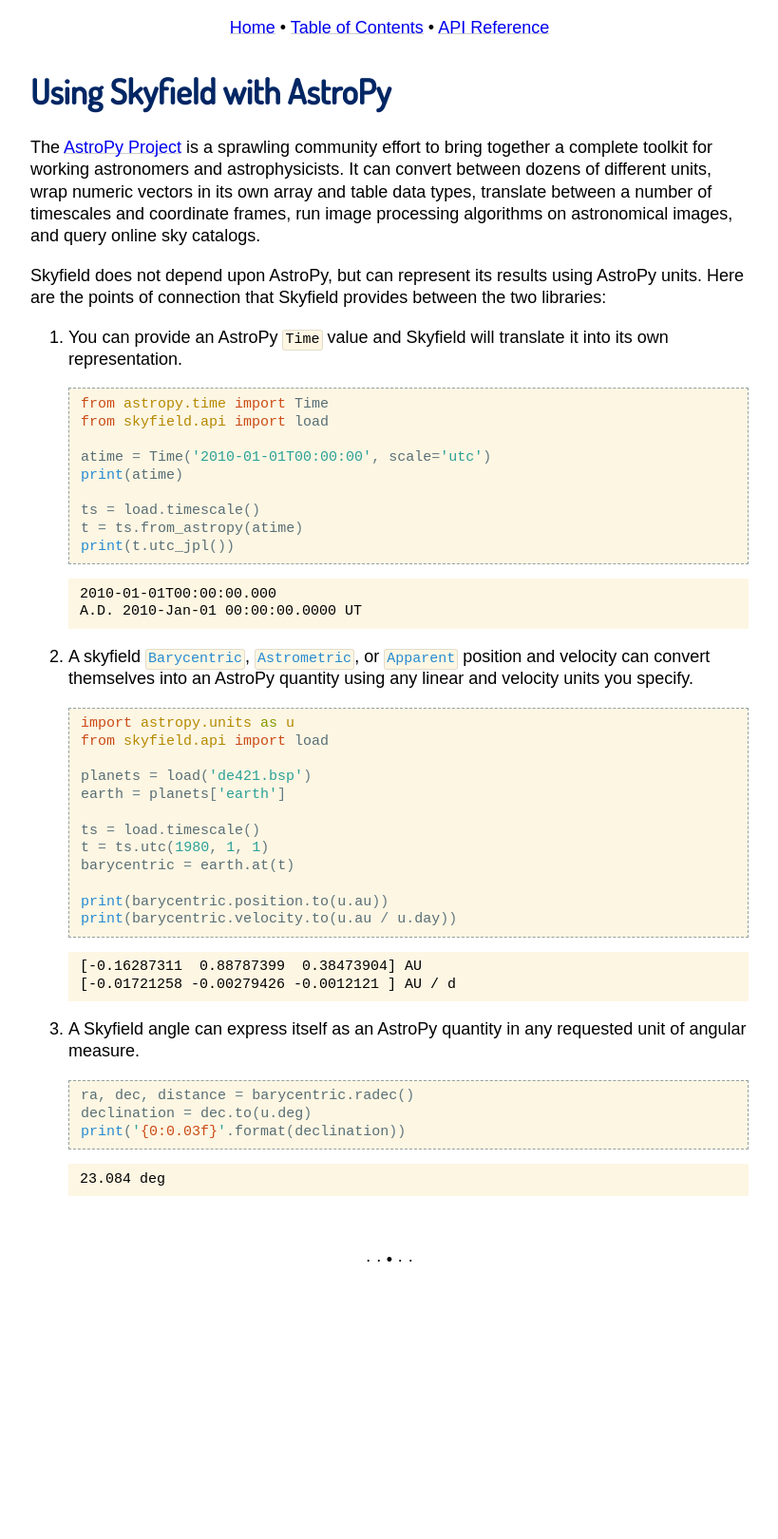
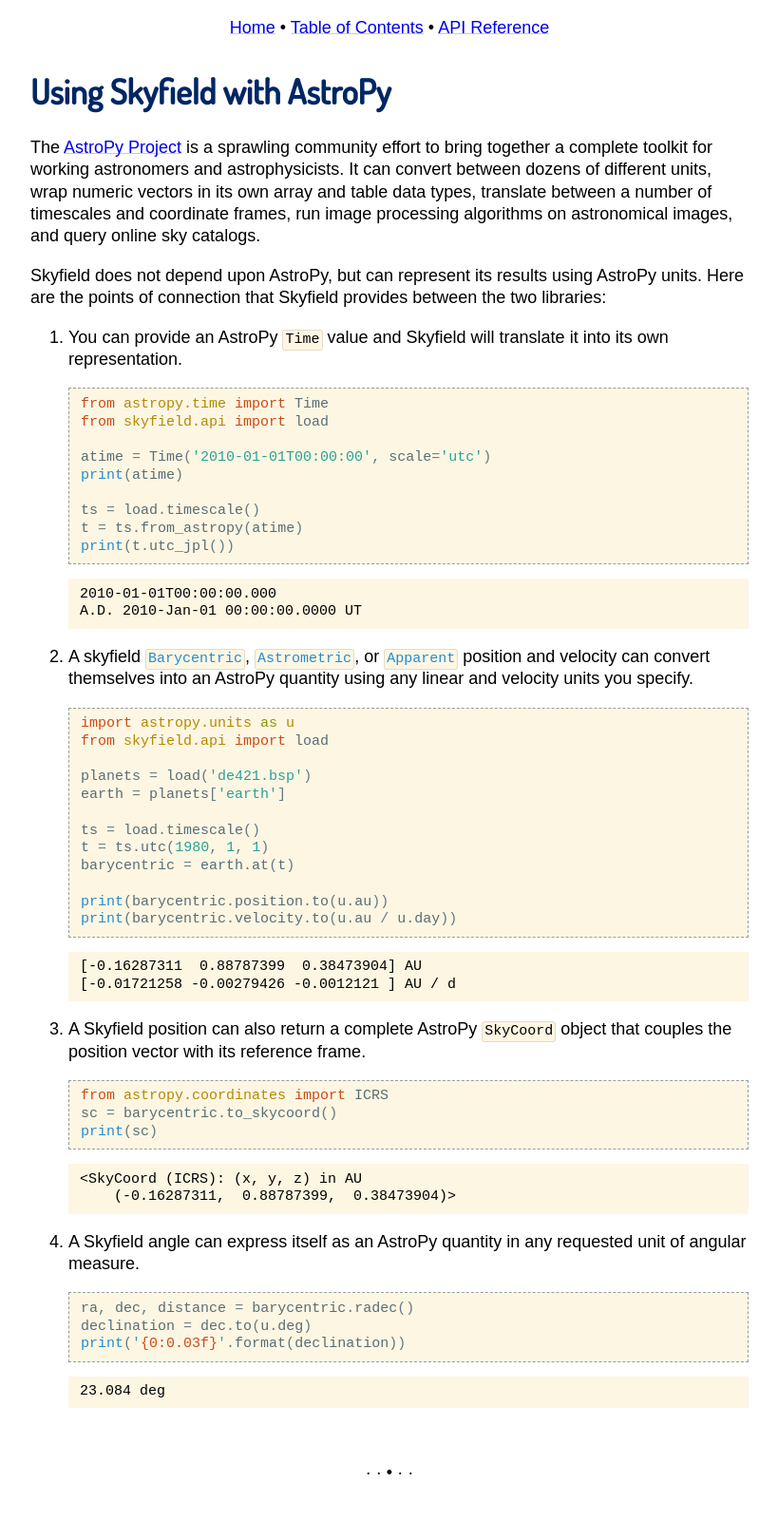
Before and after one commit to skyfielders/python-skyfield, a Sphinx documentation site: the page built from skyfield/documentation/astropy.rst, in a window 1280 px wide. Shown: the whole page at 95% size, without its empty margins (230-1049 px from the left). Built offline with Sphinx 7.4.7, drawn with Linux system fonts in a browser that asks for light colours; some web fonts are replaced; before the commit the page ends 1396 px from its top, so only the background shows below that.

Commit message:
Fix #90 by adding conversion to AstroPy `SkyCoord`

```diff
--- a/skyfield/documentation/astropy.rst
+++ b/skyfield/documentation/astropy.rst
@@ -67,7 +67,21 @@
       [-0.16287311  0.88787399  0.38473904] AU
       [-0.01721258 -0.00279426 -0.0012121 ] AU / d
 
-3. A Skyfield angle can express itself as an AstroPy quantity
+3. A Skyfield position can also return a complete AstroPy ``SkyCoord``
+   object that couples the position vector with its reference frame.
+
+   .. testcode::
+
+      from astropy.coordinates import ICRS
+      sc = barycentric.to_skycoord()
+      print(sc)
+
+   .. testoutput::
+
+      <SkyCoord (ICRS): (x, y, z) in AU
+          (-0.16287311,  0.88787399,  0.38473904)>
+
+4. A Skyfield angle can express itself as an AstroPy quantity
    in any requested unit of angular measure.
 
    .. testcode::
```
Also changed, not shown: 1 other file.
